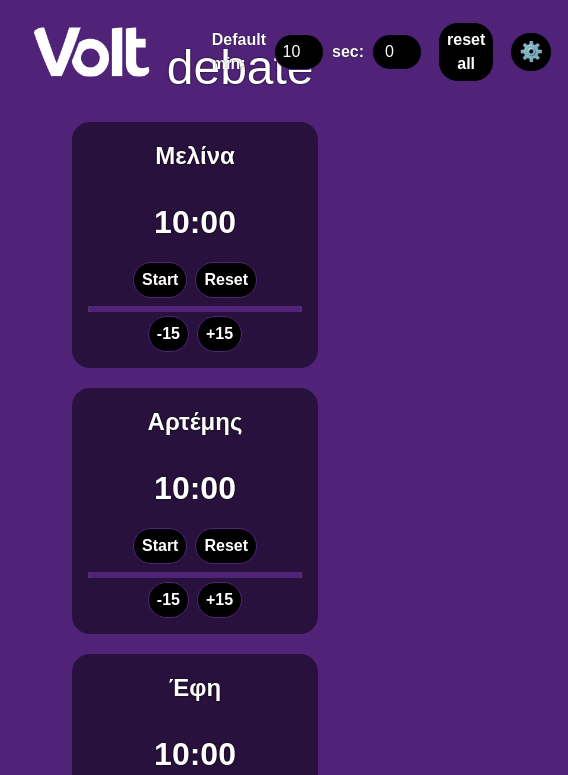
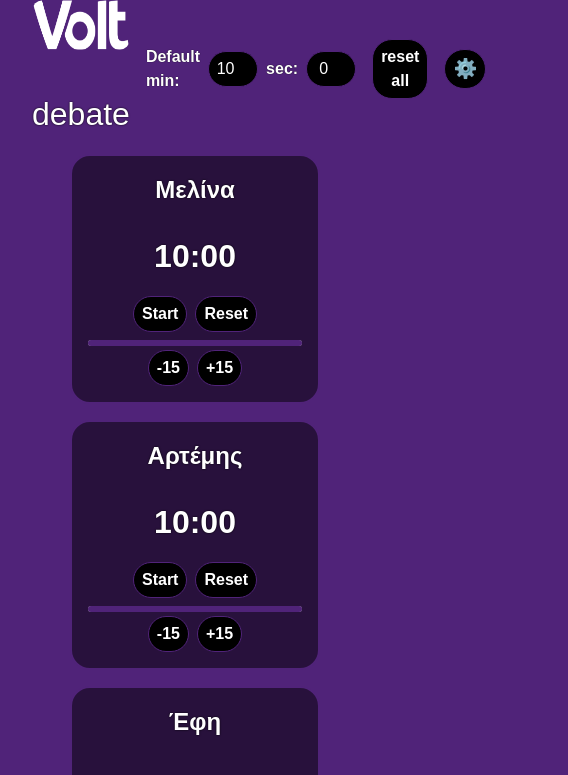
Before and after one commit to andreas16700/multiple_timers, a SvelteKit app: page / in a window 390 px wide. Shown: the top 775 px of the page, 568 px wide, since content can reach past the window. Built offline with nearby package versions, Linux system fonts and the light colour scheme.

Commit message:
adjust title position for mobile screens

```diff
--- a/src/routes/+page.svelte
+++ b/src/routes/+page.svelte
@@ -266,7 +266,27 @@
         align-items: center;
         gap: 1rem;
         padding-left: 2rem;
+        flex-direction: row; /* Default layout */
+        text-align: left;
     }
+
+    @media (max-width: 800px) { /* Adjust the breakpoint as needed */
+        .logo-title {
+            flex-direction: column; /* Stack the elements vertically */
+            align-items: center; /* Center align the logo and text */
+            gap: 0.5rem; /* Adjust spacing for smaller screens */
+            text-align: center; /* Center the text */
+        }
+
+        .logo-title h1 {
+            font-size: 2rem; /* Optional: Adjust font size for better fit */
+        }
+
+        .logo {
+            height: 40px; /* Optional: Adjust logo size for smaller screens */
+        }
+    }
+
 
     .logo {
         height: 50px;
@@ -274,6 +294,18 @@
         /*background: white; !* White background behind the logo *!*/
         border-radius: 10px;
         padding: 0.03rem; /* Optional padding to visually separate the logo from the background edges */
+    }
+
+    .highlighted-link {
+        color: #ff2557; /* Highlight color */
+				opacity: 0.3;
+        /*text-decoration: underline; !* Underline the text *!*/
+        font-weight: bold; /* Make it bold for emphasis */
+    }
+
+    .highlighted-link:hover {
+        color: #af6cbd; /* Slightly darker color on hover */
+        text-decoration: none; /* Optional: remove underline on hover */
     }
 </style>
 
@@ -346,6 +378,8 @@
 	{/if}
 
 	<footer class="footer">
-		made with ❤️ in 🇨🇭 for Volt Cyprus
+		made with ❤️ in 🇨🇭 for Volt Cyprus<br />
+		source available <a href="https://github.com/andreas16700/multiple_timers" target="_blank" class="highlighted-link">here</a>
 	</footer>
+
 </main>
```
